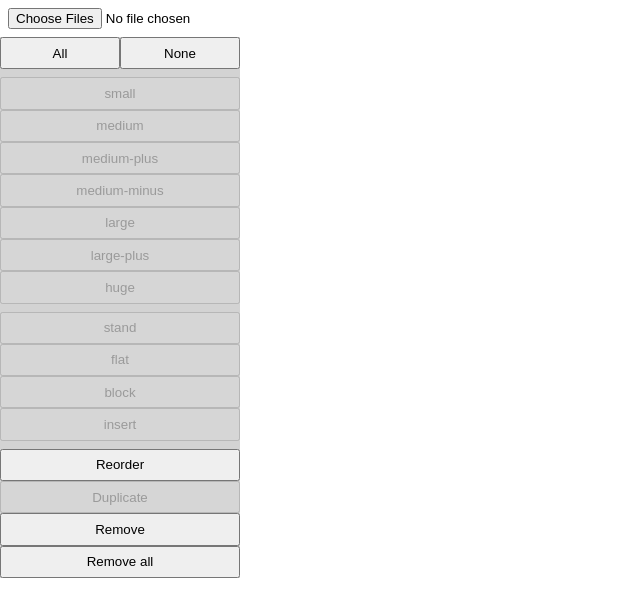
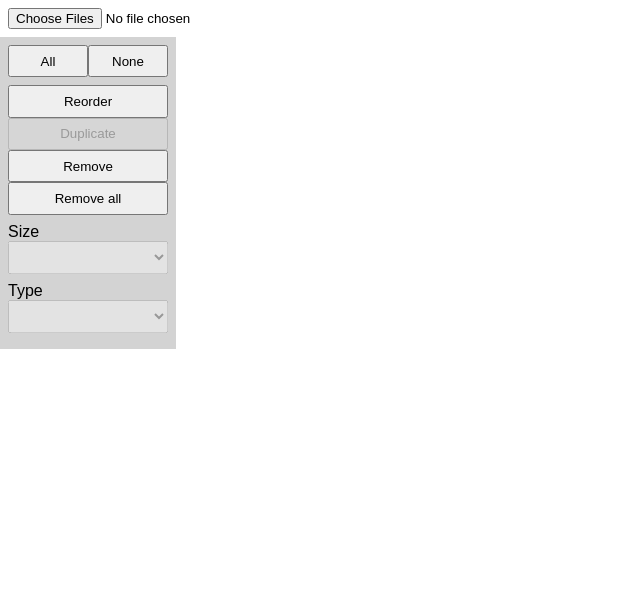
Before and after one commit to parogers/rpg-token-layout, an Angular app: page / in a window 1280 px wide. Shown: the top 616 px of the page, without its empty margins (0-640 px from the left). Built offline with nearby package versions, Linux system fonts and the light colour scheme.

Commit message:
fix: consolidate action buttons into selectors

```diff
--- a/src/app/app.component.html
+++ b/src/app/app.component.html
@@ -8,26 +8,6 @@
         <div class="selection-actions">
             <button (click)="onSelectAll()">All</button>
             <button (click)="onSelectNone()">None</button>
-        </div>
-
-        <div class="size-actions">
-            <button
-                *ngFor="let size of sizes"
-                (click)="onChangeSize(size)"
-                [disabled]="!hasSelection"
-            >
-                {{ size }}
-            </button>
-        </div>
-
-        <div class="size-actions">
-            <button
-                *ngFor="let type of types"
-                (click)="onChangeType(type)"
-                [disabled]="!hasSelection"
-            >
-                {{ type }}
-            </button>
         </div>
 
         <button (click)="onReorder()">Reorder</button>
@@ -43,6 +23,34 @@
 
         <button (click)="onRemoveAll()">Remove all</button>
 
+        <div class="size-actions">
+            <label for="size">Size</label>
+            <select
+                id="size"
+                [(ngModel)]="currentSize"
+                (change)="onChangeSize()"
+                [disabled]="!hasSelection"
+            >
+                <option *ngFor="let size of sizes" [value]="size">
+                    {{ size }}
+                </option>
+            </select>
+        </div>
+
+        <div class="size-actions">
+            <label for="type">Type</label>
+            <select
+                id="type"
+                [(ngModel)]="currentType"
+                (change)="onChangeType()"
+                [disabled]="!hasSelection"
+            >
+                <option *ngFor="let type of types" [value]="type">
+                    {{ type }}
+                </option>
+            </select>
+        </div>
+
         <!-- <app-piece-list [pieces]="pieces">
         </app-piece-list> -->
     </div>
--- a/src/app/app.component.scss
+++ b/src/app/app.component.scss
@@ -11,7 +11,8 @@ main {
     flex-shrink: 1;
     background: lightgray;
     margin-right: 1em;
-    max-width: 15em;
+    max-width: 10em;
+    padding: 0.5em;
 
     button {
         width: 100%;
@@ -26,6 +27,15 @@ main {
 .size-actions {
     margin-top: 0.5em;
     margin-bottom: 0.5em;
+
+    label {
+        display: block;
+    }
+
+    select {
+        width: 100%;
+        height: 2.5em;
+    }
 }
 
 .selection-actions {
--- a/src/app/app.component.ts
+++ b/src/app/app.component.ts
@@ -2,6 +2,8 @@
 import { Component, ViewChildren, ViewChild } from '@angular/core';
 
 import { CommonModule } from '@angular/common';
+
+import { FormsModule } from '@angular/forms';
 
 import { HostListener } from '@angular/core';
 
@@ -20,7 +22,7 @@ const PIECE_TYPES = [
     selector: 'app-root',
     templateUrl: './app.component.html',
     styleUrls: ['./app.component.scss'],
-    imports: [CommonModule, PieceLayoutComponent],
+    imports: [CommonModule, PieceLayoutComponent, FormsModule],
 })
 export class AppComponent {
     @ViewChild(PieceLayoutComponent)
@@ -49,6 +51,9 @@ export class AppComponent {
 
     sizes = PIECE_SIZES;
     types = PIECE_TYPES;
+
+    currentSize: string = '';
+    currentType: PieceType;
 
     onLoad(input: any)
     {
@@ -93,11 +98,10 @@ export class AppComponent {
         this.pieceLayoutComponent.selectNone();
     }
 
-    onChangeSize(size: string) {
+    onChangeSize() {
         for (let piece of this.pieceLayoutComponent.selectedPieces) {
-            piece.size = size;
+            piece.size = this.currentSize;
         }
-        // this.onSelectNone();
     }
 
     get hasSelection(): boolean {
@@ -121,9 +125,9 @@ export class AppComponent {
         }
     }
 
-    onChangeType(type: PieceType) {
+    onChangeType() {
         for (let piece of this.pieceLayoutComponent.selectedPieces) {
-            piece.type = type;
+            piece.type = this.currentType;
         }
     }
 
@@ -146,5 +150,7 @@ export class AppComponent {
         } else if (event.key == 'a' && event.ctrlKey) {
             this.onSelectAll();
         }
+        event.stopPropagation();
+        event.preventDefault();
     }
 }
--- a/src/styles.scss
+++ b/src/styles.scss
@@ -3,6 +3,7 @@
 body {
     padding: 0;
     margin: 0;
+    font-family: arial, sans;
 }
 
 @media print {
```
